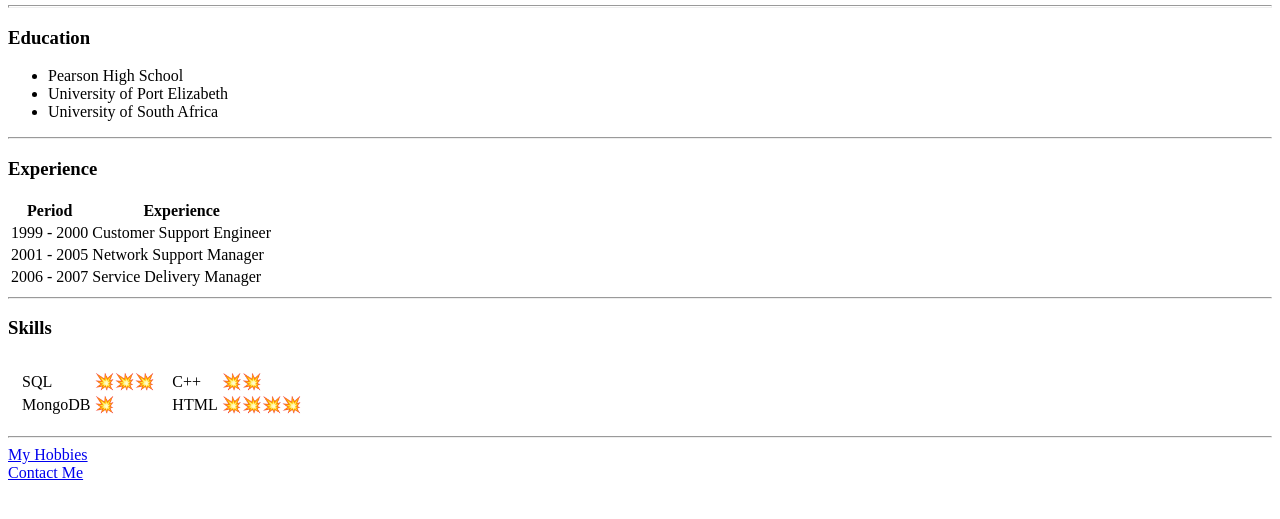
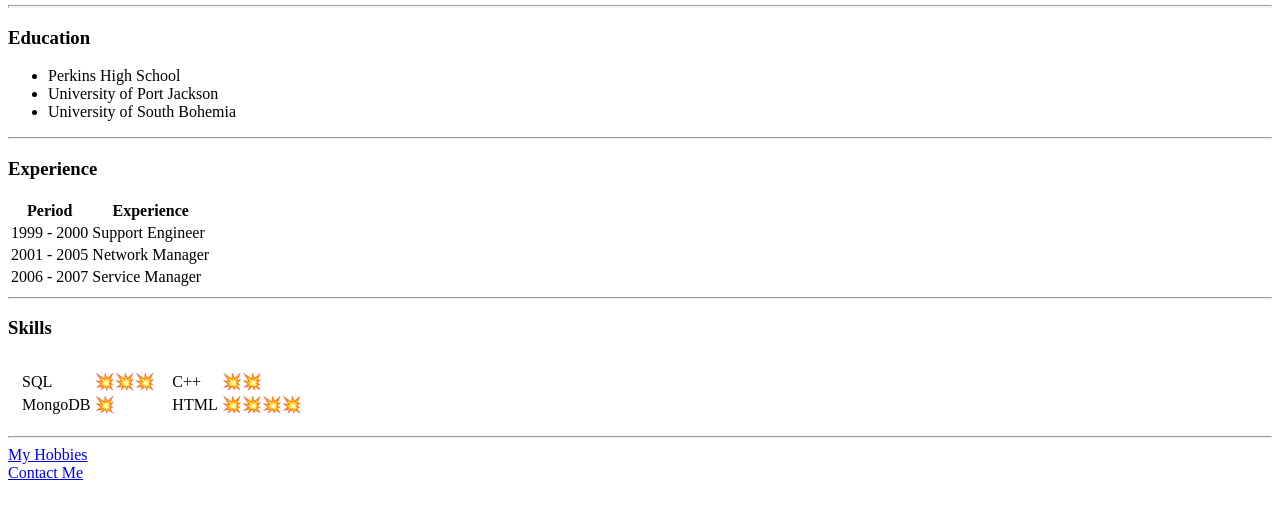
Before and after one commit to fhretief/cv, a plain HTML site: page index.html in a window 1280 px wide. Shown: the part 201-720 px from the top of the page. Drawn offline with Linux system fonts and the light colour scheme.

Commit message:
Update index.html

```diff
--- a/index.html
+++ b/index.html
@@ -22,9 +22,9 @@
     <hr size="3">
     <h3>Education</h3>
     <ul>
-      <li>Pearson High School</li>
-      <li>University of Port Elizabeth</li>
-      <li>University of South Africa</li>
+      <li>Perkins High School</li>
+      <li>University of Port Jackson</li>
+      <li>University of South Bohemia</li>
     </ul>
     <hr>
     <h3>Experience</h3>
@@ -36,15 +36,15 @@
       <tbody>
         <tr>
           <td>1999 - 2000</td>
-          <td>Customer Support Engineer</td>
+          <td>Support Engineer</td>
         </tr>
         <tr>
           <td>2001 - 2005</td>
-          <td>Network Support Manager</td>
+          <td>Network Manager</td>
         </tr>
         <tr>
           <td>2006 - 2007</td>
-          <td>Service Delivery Manager</td>
+          <td>Service Manager</td>
         </tr>
       </tbody>
     </table>
```
